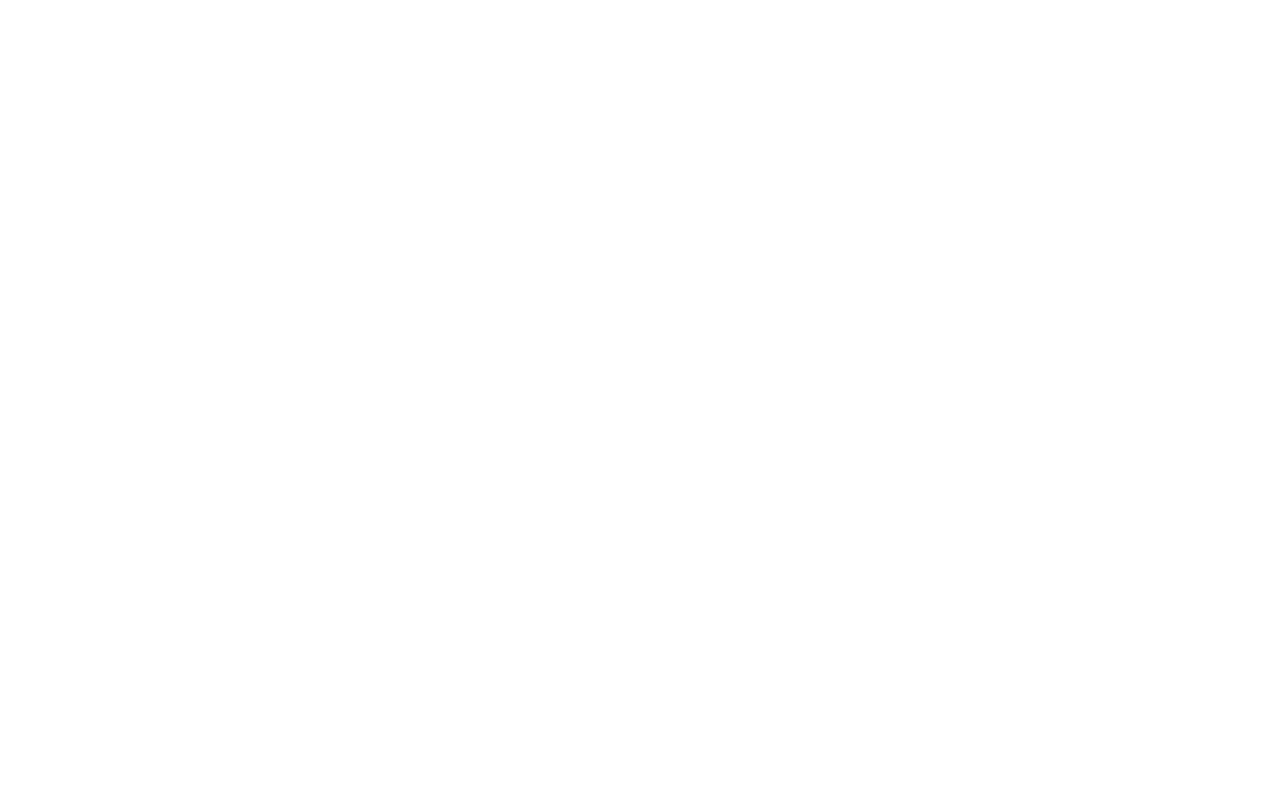
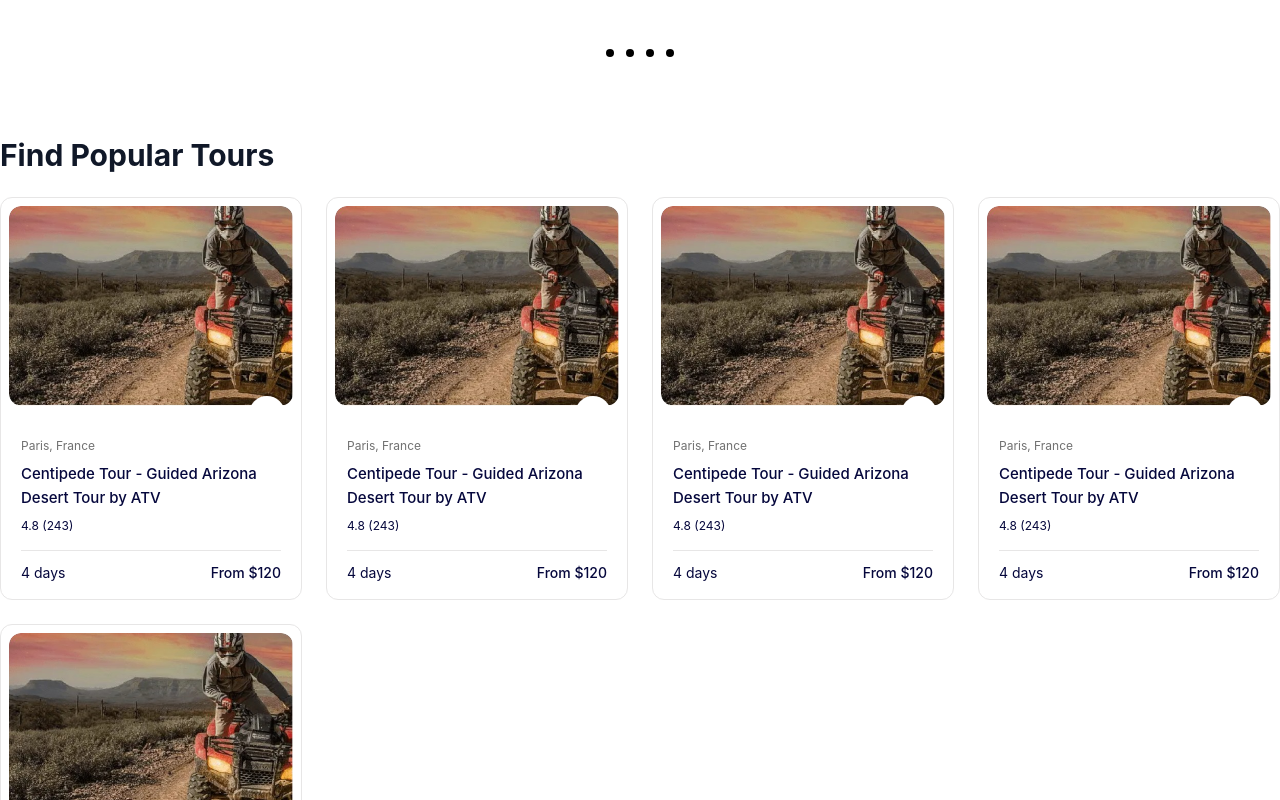
Before and after one commit to Ahmed-Hossam1/booking-app, a React (Vite) app: page / in a window 1280 px wide. Shown: the part 1380-2180 px from the top of the page. Before the commit the page ends 1349 px from the top, so only its background shows below. Built offline with nearby package versions, Linux system fonts and the light colour scheme.

Commit message:
add new section & bullets component

```diff
--- /dev/null
+++ b/src/components/Ui/Bullets.tsx
@@ -0,0 +1,8 @@
+
+const Bullets = () => {
+  return (
+    <span className="w-2 h-2 bg-black rounded-full "/>
+  )
+}
+
+export default Bullets
--- /dev/null
+++ b/src/components/card/TourCard.tsx
@@ -0,0 +1,38 @@
+const TourCard = () => {
+  return (
+    <div className=" bg-white border border-[#E7E6E6] rounded-xl overflow-hidden hover:shadow-lg transition">
+      <div className="relative p-2 rounded-xl">
+        <img
+          src={"/images/PopularTours1.jpeg"}
+          alt={"PopularTours1"}
+          className="w-full h-50 object-center rounded-xl"
+        />
+
+        {/* Floating white circle */}
+        <span className="absolute bottom-0 right-4 translate-y-1/2 w-9 h-9 bg-white rounded-4xl" />
+      </div>
+
+      {/* Content */}
+      <div className="px-5 pt-6 pb-4">
+
+        {/* Location */}
+        <p className="text-xs capitalize text-[#717171] mb-2">paris, france</p>
+
+        {/* Title */}
+        <h3 className="text-[15px] leading-6 font-medium text-[#05073C] line-clamp-2">
+          Centipede Tour - Guided Arizona Desert Tour by ATV
+        </h3>
+
+        {/* Rating */}
+        <div className="mt-2 text-xs text-[#05073C]">4.8 (243)</div>
+
+        <div className="border-t border-[#E7E6E6] mt-4 pt-3 flex items-center justify-between text-sm text-[#05073C]">
+          <span>4 days</span>
+          <span className="font-medium">From $120</span>
+        </div>
+      </div>
+    </div>
+  );
+};
+
+export default TourCard;
--- /dev/null
+++ b/src/components/sections/PopularToursSection.tsx
@@ -0,0 +1,20 @@
+import TourCard from "../card/TourCard";
+import Heading from "../Ui/Heading";
+import SectionWrapper from "./SectionWrapper";
+
+const PopularToursSection = () => {
+  return (
+    <SectionWrapper>
+      <Heading title="find popular tours" />
+      <div className="grid grid-cols-1 md:grid-cols-3 lg:grid-cols-4 xl:grid-cols-4 gap-6">
+        <TourCard />
+        <TourCard />
+        <TourCard />
+        <TourCard />
+        <TourCard />
+      </div>
+    </SectionWrapper>
+  );
+};
+
+export default PopularToursSection;
--- a/src/components/sections/TrendingDestinationSection.tsx
+++ b/src/components/sections/TrendingDestinationSection.tsx
@@ -1,4 +1,5 @@
 import { trendingDestinationsData } from "../../data";
+import Bullets from "../Ui/Bullets";
 import DestinationCard from "../card/DestinationCard";
 import Heading from "../Ui/Heading";
 import SectionWrapper from "./SectionWrapper";
@@ -14,6 +15,14 @@
       <div className=" grid gap-6 grid-cols-2 sm:grid-cols-3 md:grid-cols-4 lg:grid-cols-8">
         {content}
       </div>
+
+      {/* Bullets */}
+      <div className="mt-20 flex items-center justify-center gap-3">
+        <Bullets />
+        <Bullets />
+        <Bullets />
+        <Bullets />
+      </div>
     </SectionWrapper>
   );
 };
--- a/src/pages/Home.tsx
+++ b/src/pages/Home.tsx
@@ -1,4 +1,5 @@
 import Hero from "../components/sections/HeroSection";
+import PopularToursSection from "../components/sections/PopularToursSection";
 import TrendingDestinationSection from "../components/sections/TrendingDestinationSection";
 import WhyChooseUsSection from "../components/sections/WhyChooseUsSection";
 
@@ -8,6 +9,7 @@
       <Hero />
       <WhyChooseUsSection />
       <TrendingDestinationSection />
+      <PopularToursSection />
     </>
   );
 };
```
Also changed, not shown: public/images/PopularTours1.jpeg (added).
